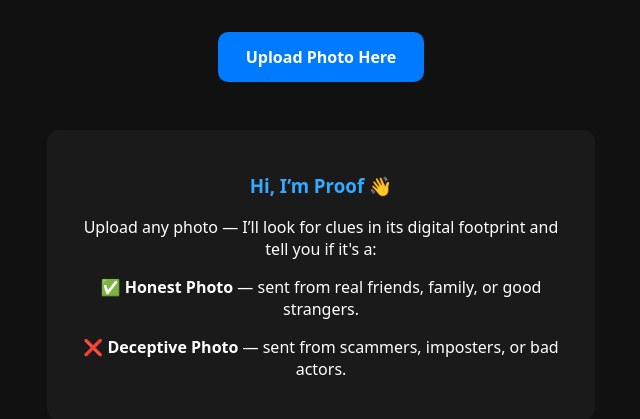
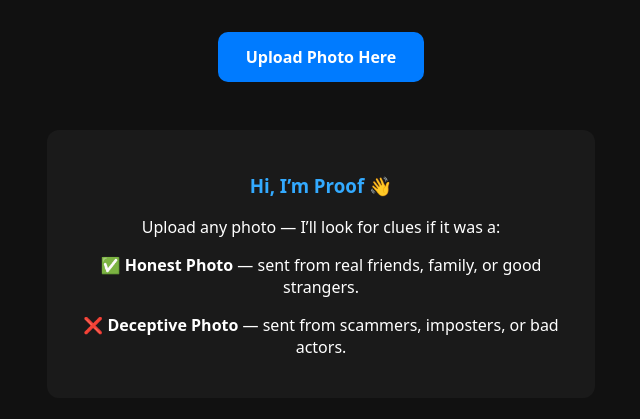
Before and after one commit to truvillionjeremy1994/proof, a Flask app: page / in a window 1280 px wide. Shown: the part 68-487 px from the top of the page, without its empty margins (319-959 px from the left). Run offline with Flask 2, Linux system fonts and the light colour scheme.

Commit message:
💻 Update ProofMe.ai front-end UI to v1.8

```diff
--- a/templates/index.html
+++ b/templates/index.html
@@ -154,7 +154,7 @@
 
   <div class="info-box">
     <h3>Hi, I’m Proof 👋</h3>
-    <p>Upload any photo — I’ll look for clues in its digital footprint and tell you if it's a:</p>
+    <p>Upload any photo — I’ll look for clues if it was a:</p>
     <p>✅ <strong>Honest Photo</strong> — sent from real friends, family, or good strangers.</p>
     <p>❌ <strong>Deceptive Photo</strong> — sent from scammers, imposters, or bad actors.</p>
   </div>
```
